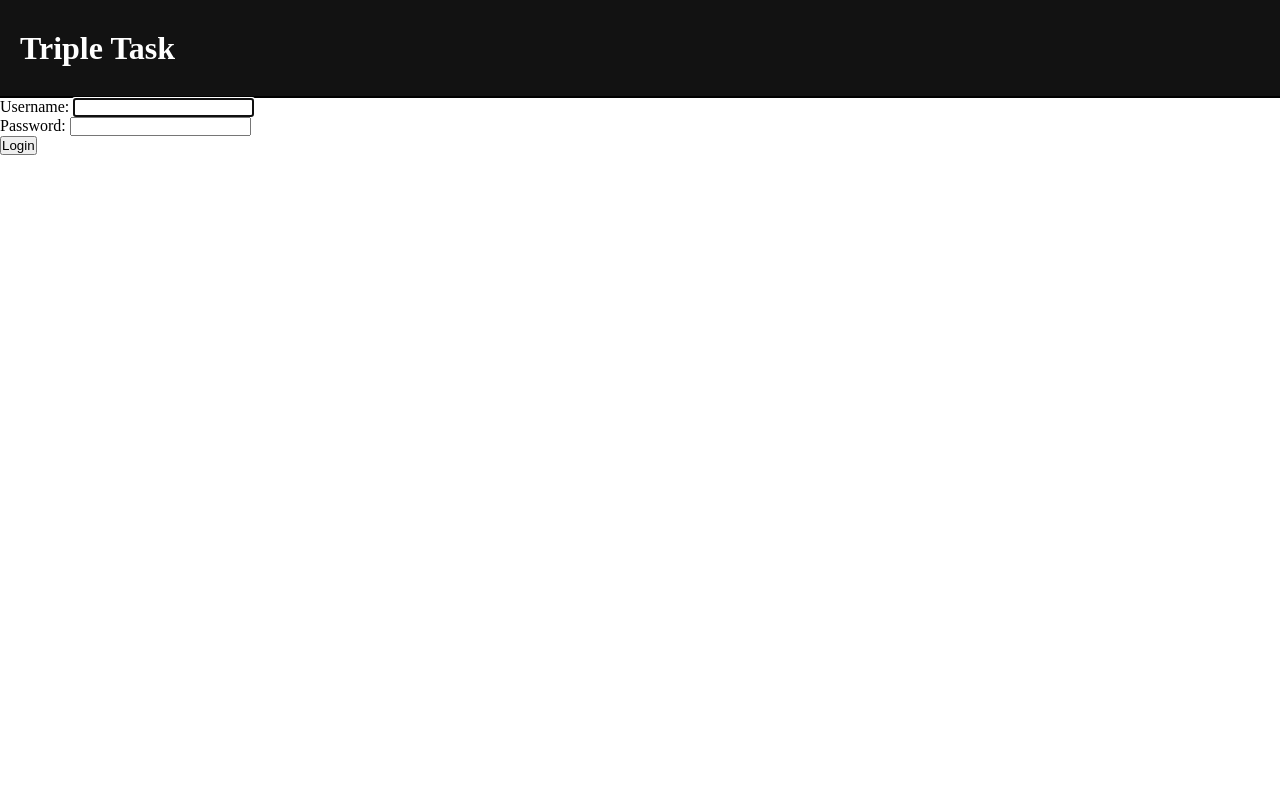
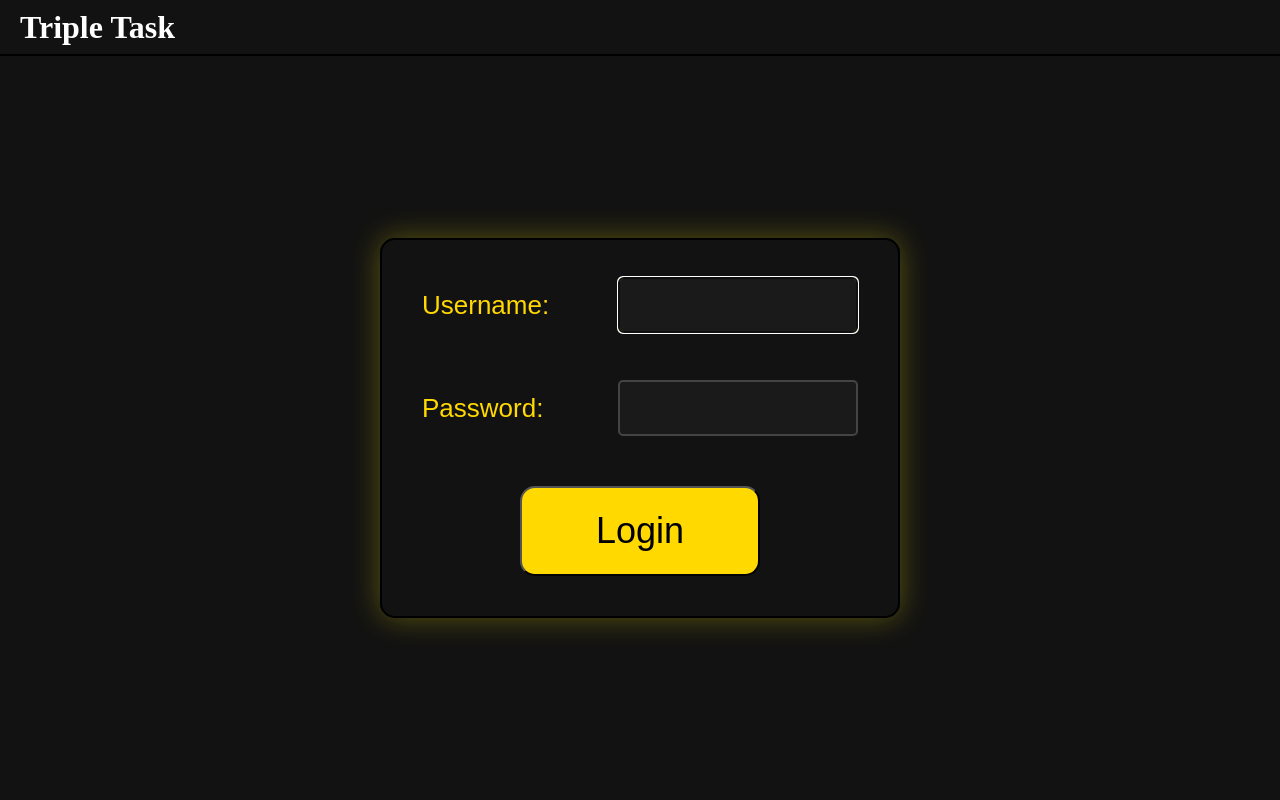
Before and after one commit to Hernandez-Marcos/Triple-task, a Django app: page /accounts/login/ in a window 1280 px wide. Run offline with Django 5.2, Linux system fonts and the light colour scheme.

Commit message:
add styles to login

```diff
--- /dev/null
+++ b/accounts/static/accounts/styles/login.css
@@ -0,0 +1,69 @@
+* {
+    margin: 0;
+    padding: 0;
+    box-sizing: border-box;
+}
+
+.form-wrapper {
+    height: 93vh;
+    background-color: #121212;
+    display: flex;
+    justify-content: center;
+    align-items: center;
+    font-family: sans-serif;
+}
+
+form {
+    border: 2px solid black;
+    width: 520px;
+    height: 380px;
+    box-shadow: 0 0 30px rgba(255,242,0,0.3);
+    border-radius: 15px;
+    padding: 40px;
+    display: flex;
+    flex-direction: column;
+    justify-content: space-between;
+    align-items: center;
+}
+
+form p {
+    display: flex;
+    height: 50px;
+    width: 100%;
+    justify-content: space-between;
+    align-items: center;
+}
+
+form label {
+    font-size: 26px;
+    color: #ffd900;
+}
+
+form input {
+    border-radius: 5px;
+    height: 56px;
+    width: 240px;
+    font-size: 22px;
+    background-color: #1a1a1a;
+    border: 2px solid #444;
+    color: #eee;
+    padding-left: 6px;
+
+}
+
+form input:focus {
+    border-color: #ffd900;
+}
+
+form button {
+    width: 240px;
+    height: 90px;
+    background-color: #ffd900;
+    border-radius: 15px;
+    font-size: 36px;
+    cursor: pointer;transition: 0.2s;
+}
+
+form button:hover {
+    transform: scale(1.01);
+}
--- a/accounts/templates/accounts/login.html
+++ b/accounts/templates/accounts/login.html
@@ -1,9 +1,18 @@
 {% extends 'main.html' %}
 
+{% load static %}
+
+{% block extra_css %}
+<link rel="stylesheet" href="{% static 'accounts/styles/login.css' %}">
+{% endblock extra_css %}
+
 {% block content %}
-<form action="" method="POST">
-    {% csrf_token %}
-    {{form.as_p}}
-    <button type="submit">Login</button>
-</form>
+<div class="form-wrapper">
+    <form action="" method="POST">
+        {% csrf_token %}
+        {{form.as_p}}
+        <button type="submit">Login</button>
+    </form>
+</div>
+
 {% endblock content %}
--- a/games/static/games/styles/ranking.css
+++ b/games/static/games/styles/ranking.css
@@ -13,8 +13,6 @@ h2 {
     letter-spacing: 2px;
     font-weight: 600;
     color: #ffd900;;
-
-
 }
 
 .ranking-wrapper {
@@ -39,7 +37,8 @@ h2 {
     overflow-y: auto;
     list-style: none;
     counter-reset: rank;
-    box-shadow: 0 0 30px rgba(255,242,0,0.3);}
+    box-shadow: 0 0 30px rgba(255,242,0,0.3);
+}
 
 .ranking li {
     counter-increment: rank;
```
